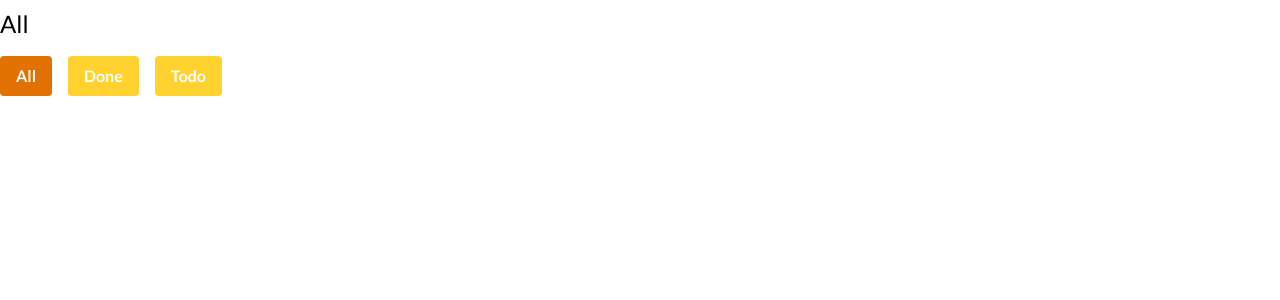
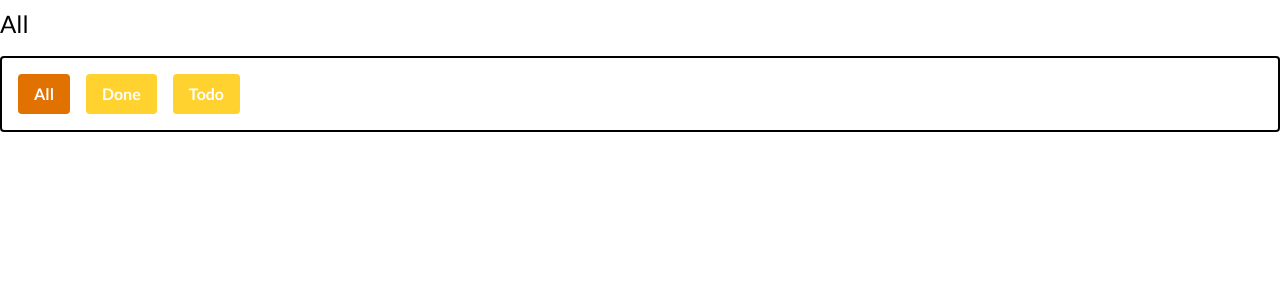
Before and after one commit to codedjango/parent-child, a Vue app: page / in a window 1280 px wide. Shown: the top 300 px of the page. Built offline with nearby package versions, Linux system fonts and the light colour scheme.

Commit message:
Add border to child component

```diff
--- a/src/components/Child.vue
+++ b/src/components/Child.vue
@@ -13,7 +13,7 @@ const updateFilter = (filter: TaskFilter): void => {
 </script>
 
 <template>
-	<div class="flex gap-4">
+	<div class="my-4 flex gap-4 rounded border-2 px-4">
 		<button
 			@click="updateFilter(filter)"
 			v-for="(filter, index) in taskFilters"
```
